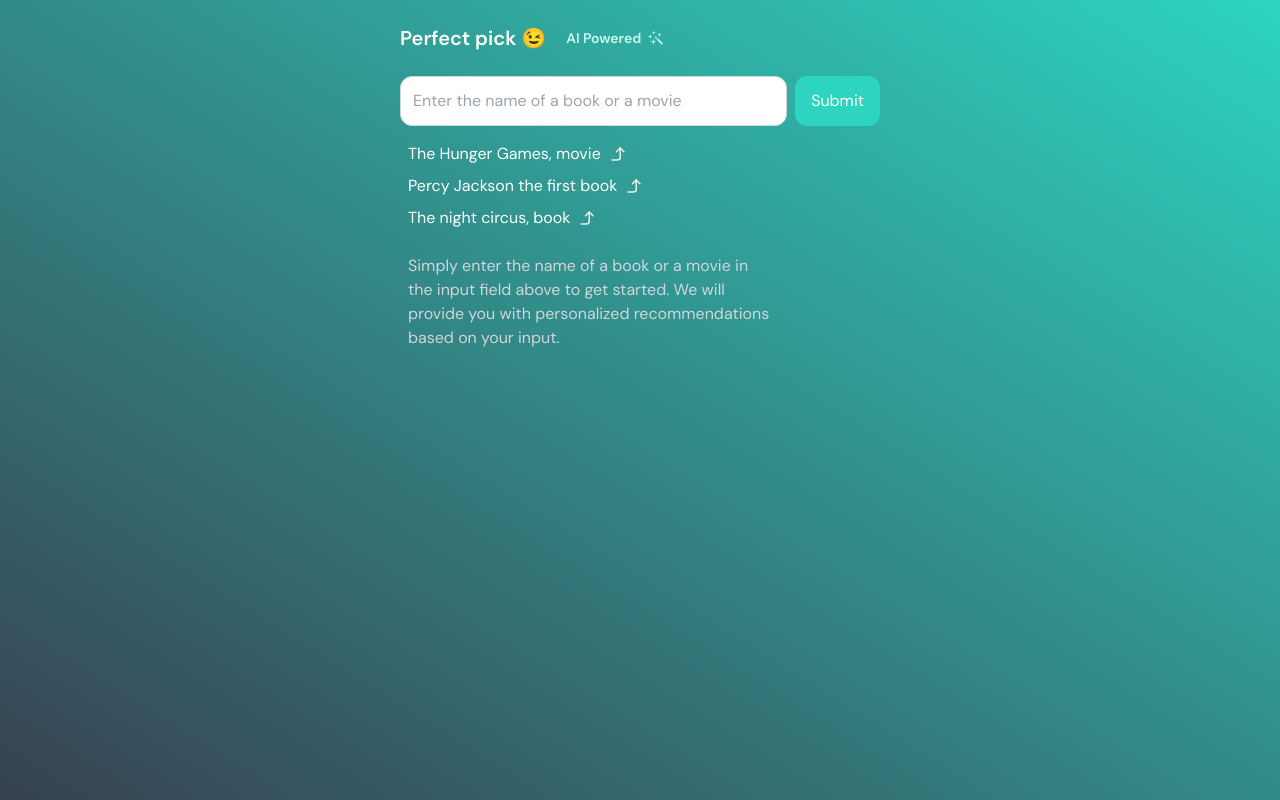
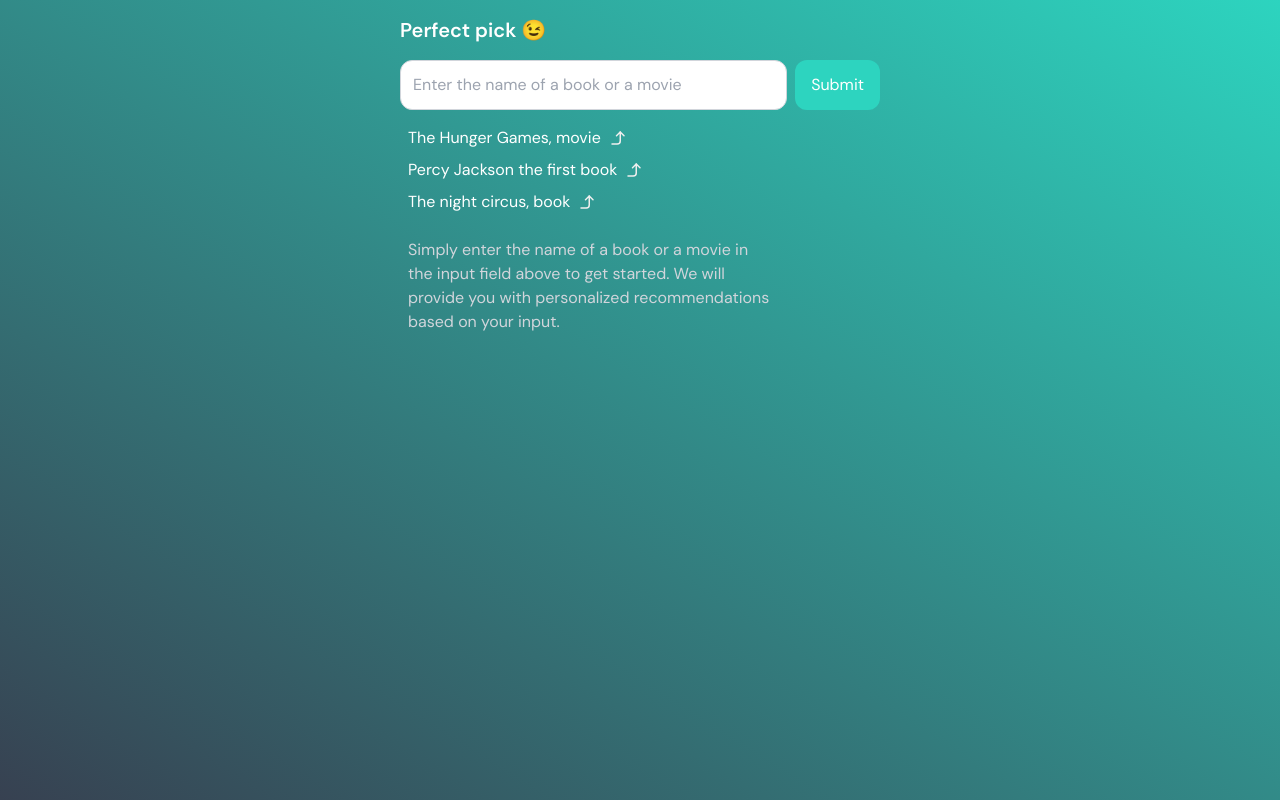
Before and after one commit to tzivigelstein/perfect-pick, a Next.js app: page / in a window 1280 px wide. Built offline with nearby package versions, Linux system fonts and the light colour scheme.

Commit message:
remove ai powered badge

```diff
--- a/components/Header/index.tsx
+++ b/components/Header/index.tsx
@@ -9,19 +9,12 @@ export default function Header({ reset, hasData }: Props) {
   return (
     <header className="flex w-full justify-between items-center">
       <h1
-        className="w-full flex gap-1"
+        className="w-full"
         style={{ fontFamily: "var(--font-dm-sans)" }}
       >
         <button className="font-semibold text-xl" onClick={reset}>
           Perfect pick 😉
         </button>
-        <span className="text-teal-100 px-4 py-2 rounded-lg flex gap-1 items-center whitespace-nowrap text-sm font-semibold">
-          AI Powered
-          <MagicWand
-            svg={{ width: 21 }}
-            path={{ className: "fill-teal-100" }}
-          />
-        </span>
       </h1>
       {hasData && (
         <button
```
